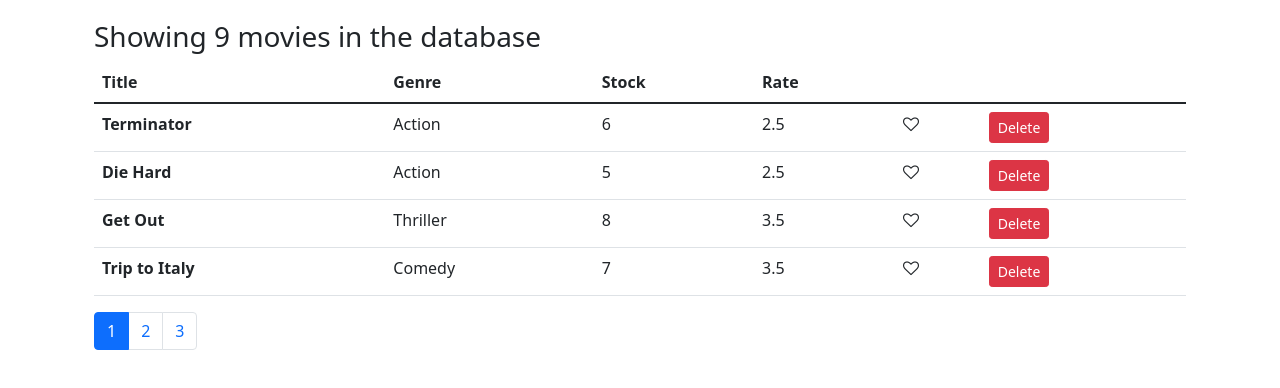
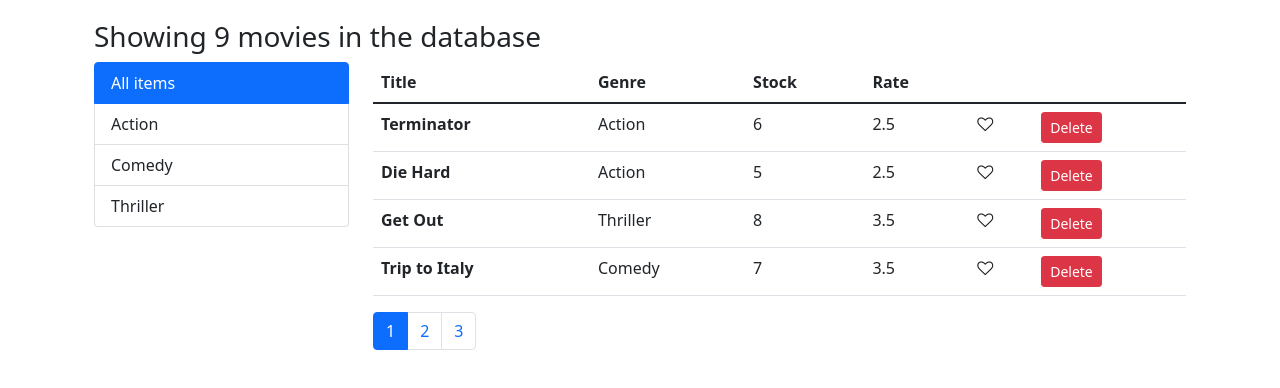
Before and after one commit to wilbertopachecob/react-vidly-app, a React (Create React App) app: page / in a window 1280 px wide. Shown: the top 388 px of the page. Built offline with nearby package versions, Linux system fonts and the light colour scheme.

Commit message:
added listgroup component to movies component

```diff
--- a/src/components/movies.jsx
+++ b/src/components/movies.jsx
@@ -2,15 +2,31 @@ import { Component } from "react";
 import { getMovies, deleteMovie } from "../services/fakeMovieService";
 import Like from "./common/like.jsx";
 import Pagination from "./common/pagination";
+import ListGroup from "./listGroup.jsx";
 import paginate from "./utils/paginate";
+import { getGenres } from "../services/fakeGenreService";
 
 const PAGE_SIZE = 4;
 
 class Movies extends Component {
   state = {
+    movies: [],
+    currentPage: 1,
+    genres: [],
+    selectedGenre: {},
+  };
+
+  componentDidMount() {
+    const allGenre = { _id: "all", name: "All items" };
+    const genres = getGenres();
+    genres.unshift(allGenre);
+
+    this.setState({
       movies: getMovies(),
-    currentPage: 1,
-  };
+      genres,
+      selectedGenre: allGenre,
+    });
+  }
 
   handleDelete(id) {
     deleteMovie(id);
@@ -34,13 +50,42 @@ class Movies extends Component {
     });
   };
 
+  updateSeletedGenre = (genre) => {
+    this.setState({
+      selectedGenre: genre,
+      currentPage: 1,
+    });
+  };
+
   render() {
-    const { movies: allMovies, currentPage } = this.state;
-    const count = allMovies.length;
-    const movies = paginate(allMovies, PAGE_SIZE, currentPage);
+    const {
+      movies: allMovies,
+      currentPage,
+      selectedGenre,
+      genres,
+    } = this.state;
+    let count = 0;
+    let movies = allMovies;
+    if (selectedGenre._id !== "all") {
+      movies = movies.filter((movie) => movie.genre._id === selectedGenre._id);
+    }
+
+    count = movies.length;
+    movies = paginate(movies, PAGE_SIZE, currentPage);
     return count ? (
       <div className="container">
         <h3>Showing {count} movies in the database</h3>
+        <div className="row">
+          <div className="col-3">
+            <ListGroup
+              seletedItem={selectedGenre}
+              onItemSelect={this.updateSeletedGenre}
+              items={genres}
+              valueProperty="_id"
+              textProperty="name"
+            />
+          </div>
+          <div className="col">
             <table className="table">
               <thead>
                 <tr>
@@ -84,6 +129,8 @@ class Movies extends Component {
               currentPage={currentPage}
             />
           </div>
+        </div>
+      </div>
     ) : (
       <div className="container">
         <h3>There are no movies in the database</h3>
```
Lines whose indentation alone changed are shown as unchanged.
